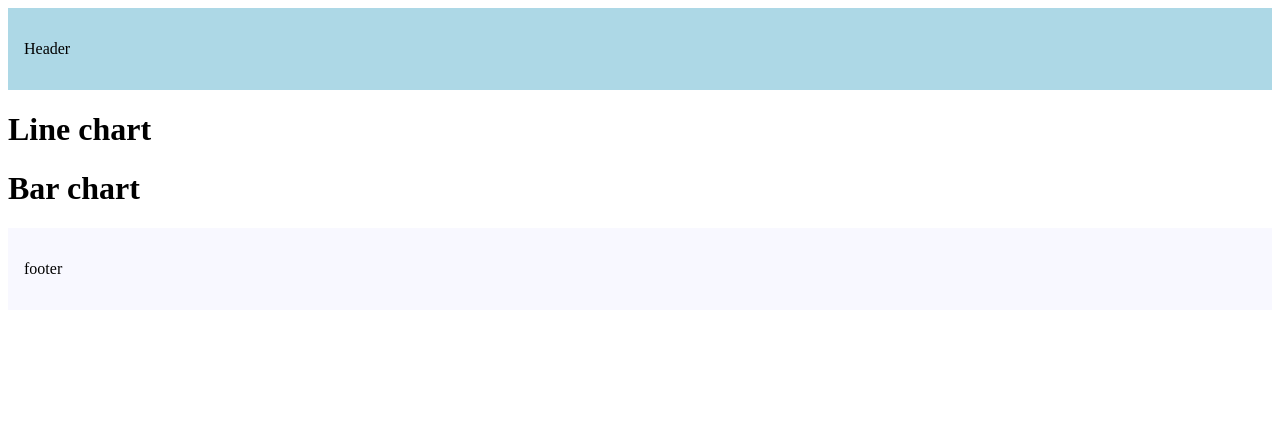
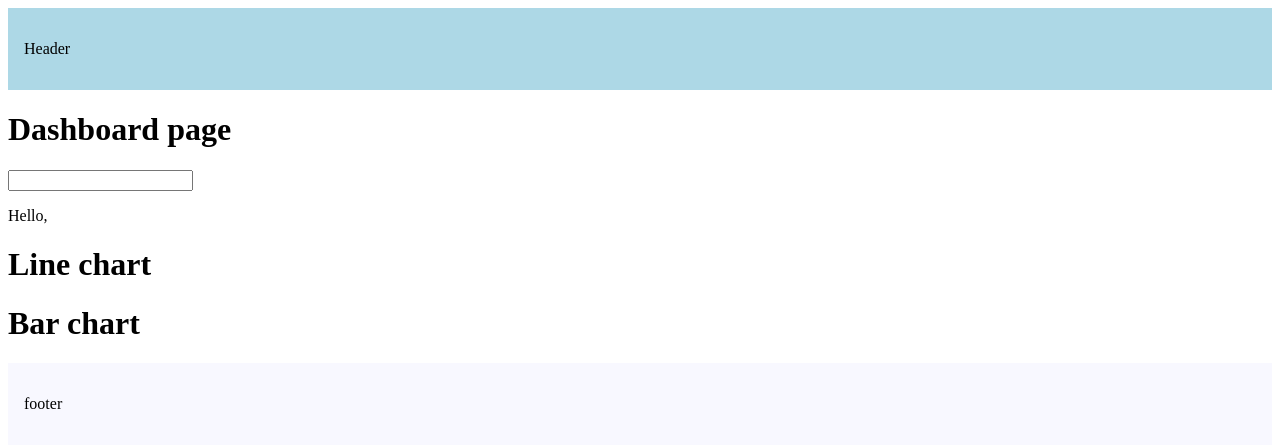
Before and after one commit to LinasData/next, a Next.js app: page /dashboard in a window 1280 px wide. Shown: the top 448 px of the page. Built offline with nearby package versions, Linux system fonts and the light colour scheme.

Commit message:
feat: :hammer: React server and user components distinguished

```diff
--- a/src/app/about/page.tsx
+++ b/src/app/about/page.tsx
@@ -3,5 +3,6 @@
 };
 
 export default function About() {
+    console.log("About server component");
     return <h1>About me</h1>;
 }
--- a/src/app/dashboard/page.tsx
+++ b/src/app/dashboard/page.tsx
@@ -1,12 +1,21 @@
+"use client";
+
+import { useState } from "react";
 import LineChart from "./line-chart";
-
 function BarChart() {
     return <h1>Bar chart</h1>;
 }
 
 export default function DashBoard() {
+    console.log("Dashboard client component");
+    const [name, setName] = useState("");
     return (
         <>
+            <div>
+                <h1>Dashboard page</h1>
+                <input value={name} onChange={(e) => setName(e.target.value)} />
+                <p> Hello, {name}</p>
+            </div>
             <LineChart />
             <BarChart />
         </>
--- a/src/app/page.tsx
+++ b/src/app/page.tsx
@@ -5,6 +5,7 @@
         <>
             <h1>Welcome home</h1>
             <Link href="/blog">Blog</Link>
+            <Link href="/dashboard">Dashboard</Link>
         </>
     );
 }
```
